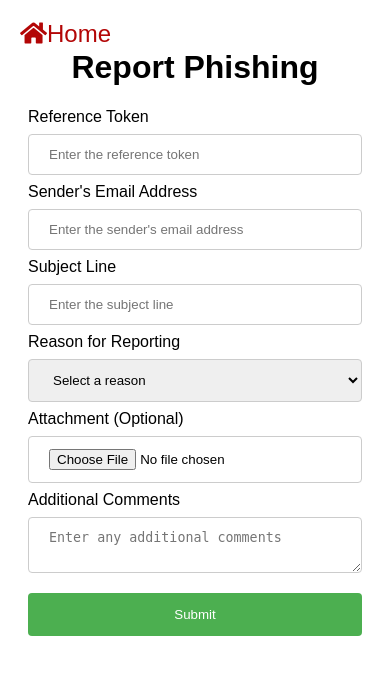
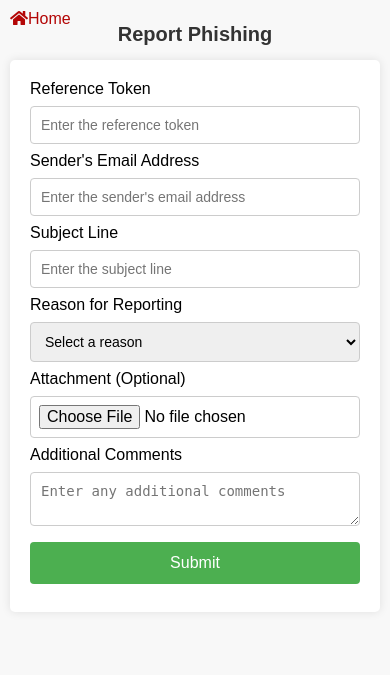
Before and after one commit to avisingh512/PhishingPrevention, a Flask app: page /report_phish/1 in a window 390 px wide. Shown: the top 675 px of the page. Run offline with Flask 3, Linux system fonts and the light colour scheme.

Commit message:
Mobile responsive page css changes

```diff
--- a/templates/report_phish.html
+++ b/templates/report_phish.html
@@ -2,61 +2,79 @@
 <html>
 <head>
     <title>Report Phishing</title>
+    <meta name="viewport" content="width=device-width, initial-scale=1.0">
     <link rel="stylesheet" href="https://cdnjs.cloudflare.com/ajax/libs/font-awesome/5.15.3/css/all.min.css" integrity="sha512-iBBXm8fW90+nuLcSKlbmrPcLa0OT92xO1BIsZ+ywDWZCvqsWgccV3gFoRBv0z+8dLJgyAHIhR35VZc2oM/gI1w==" crossorigin="anonymous" referrerpolicy="no-referrer" />
     <style>
         body {
             font-family: Arial, sans-serif;
-            padding: 20px;
+            padding: 10px;
+            background-color: #f8f8f8;
+            margin: 0;
         }
+
         h1 {
             text-align: center;
+            font-size: 24px;
+            color: #333;
         }
+
         form {
-            max-width: 400px;
+            max-width: 100%;
             margin: 0 auto;
+            background-color: #fff;
+            padding: 20px;
+            border-radius: 5px;
+            box-shadow: 0 0 10px rgba(0, 0, 0, 0.1);
         }
+
         input[type=text], select, textarea {
             width: 100%;
-            padding: 12px 20px;
+            padding: 10px;
             margin: 8px 0;
-            display: inline-block;
+            display: block;
             border: 1px solid #ccc;
             border-radius: 4px;
             box-sizing: border-box;
+            font-size: 16px;
         }
+
         input[type=submit] {
             width: 100%;
             background-color: #4CAF50;
             color: white;
-            padding: 14px 20px;
+            padding: 12px;
             margin: 8px 0;
             border: none;
             border-radius: 4px;
             cursor: pointer;
+            font-size: 16px;
+            transition: background-color 0.3s ease;
         }
+
         input[type=submit]:hover {
             background-color: #45a049;
         }
 
         input[type=file] {
             width: 100%;
-            padding: 12px 20px;
+            padding: 8px;
             margin: 8px 0;
-            display: inline-block;
+            display: block;
             border: 1px solid #ccc;
             border-radius: 4px;
             box-sizing: border-box;
+            font-size: 16px;
         }
 
         .home-icon {
             position: fixed;
-            top: 20px;
-            left: 20px;
-            font-size: 24px;
+            top: 10px;
+            left: 10px;
+            font-size: 20px;
             color: #b30606;
             text-decoration: none;
             transition: color 0.3s ease;
-            z-index: 1; /* Add a higher z-index to ensure the icon is displayed on top */
+            z-index: 1;
         }
 
         .home-icon:hover {
@@ -65,6 +83,46 @@
 
         .user-info {
             display: none;
+        }
+
+        .message {
+            max-width: 100%;
+            margin: 20px auto;
+            padding: 20px;
+            border-radius: 5px;
+            font-size: 16px;
+            text-align: center;
+            box-sizing: border-box;
+        }
+
+        .success {
+            background-color: #d4edda;
+            color: #155724;
+            border: 1px solid #c3e6cb;
+        }
+
+        .error {
+            background-color: #f8d7da;
+            color: #721c24;
+            border: 1px solid #f5c6cb;
+        }
+
+        @media (max-width: 480px) {
+            h1 {
+                font-size: 20px;
+            }
+
+            input[type=text], select, textarea {
+                font-size: 14px;
+            }
+
+            .home-icon {
+                font-size: 16px;
+            }
+
+            .message {
+                font-size: 14px;
+            }
         }
     </style>
 </head>
@@ -129,12 +187,18 @@
             .then(response => response.json())
             .then(data => {
                 console.log('Success:', data);
-                alert('Phishing report submitted successfully!');
+                const message = document.createElement('div');
+                message.className = 'message success';
+                message.textContent = 'Phishing report submitted successfully!';
+                form.parentNode.insertBefore(message, form);
                 form.reset();
             })
             .catch(error => {
                 console.error('Error:', error);
-                alert('An error occurred while submitting the phishing report.');
+                const message = document.createElement('div');
+                message.className = 'message error';
+                message.textContent = 'An error occurred while submitting the phishing report.';
+                form.parentNode.insertBefore(message, form);
             });
         });
 
```
Also changed, not shown: templates/user.html (+45 -5 lines).
